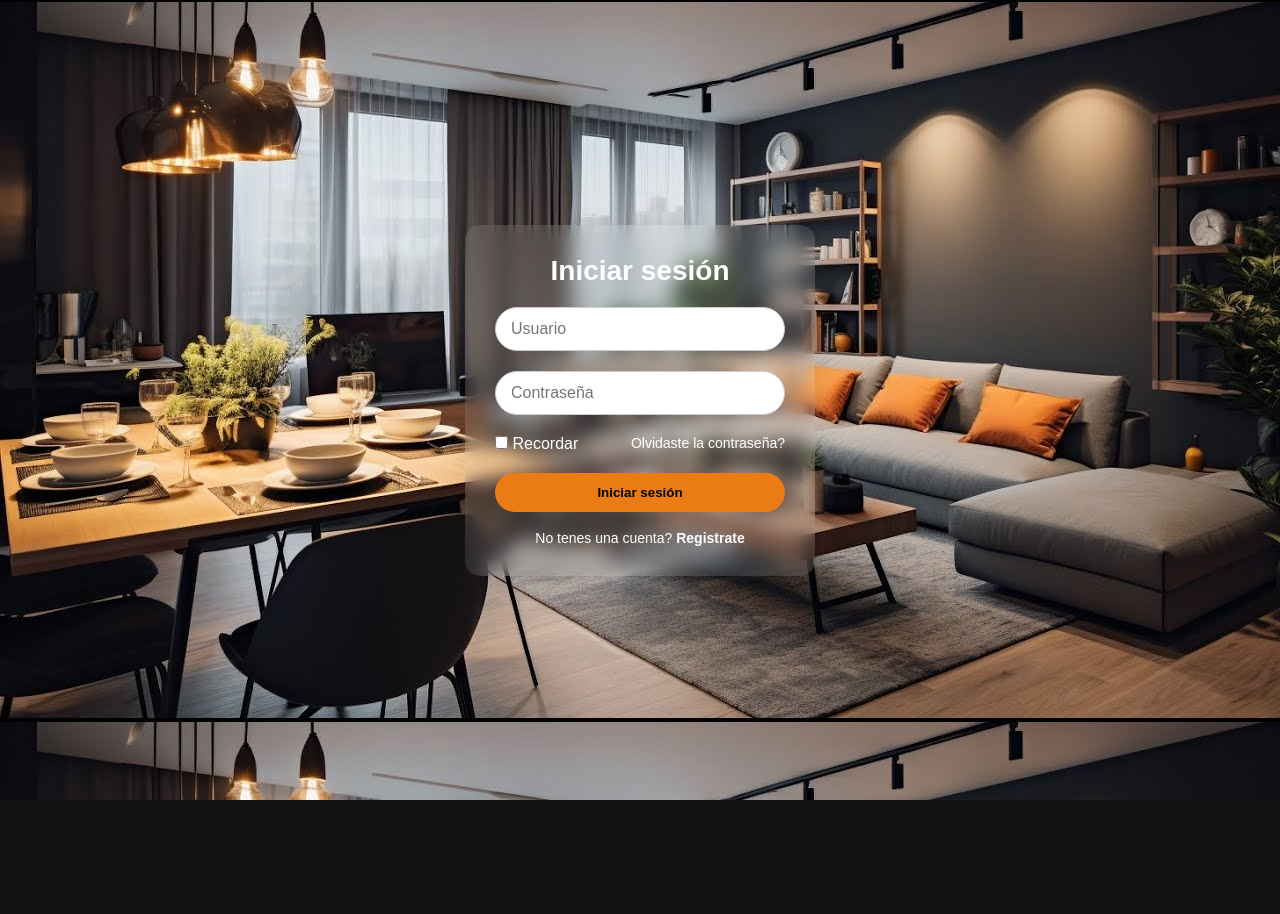
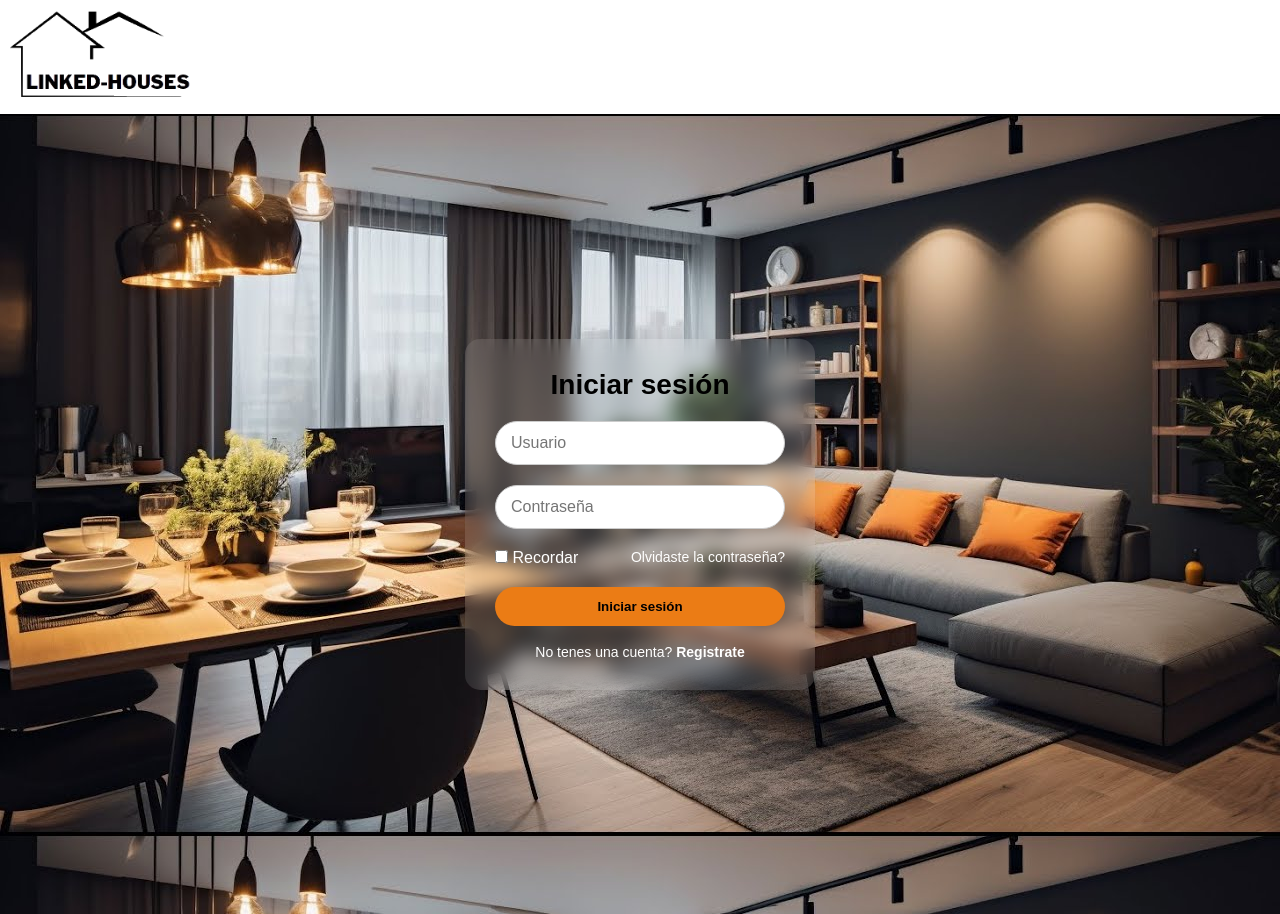
Before and after one commit to espadasmaster/Linked-Houses, a PHP site: page / in a window 1280 px wide. Before the commit the page ends 800 px from the top, so only its background shows below. Run offline with PHP 8.4, Linux system fonts and the light colour scheme.

Commit message:
cambios de estilos

```diff
--- a/Index.html
+++ b/Index.html
@@ -9,6 +9,11 @@
     <link rel="stylesheet" href="estilo/estilo_1.css">
 </head>
 <body>
+    <div class="navbar">
+
+        <a href="menu.html"><img src="logo_boceto.PNG" alt="Logo"></a>
+
+          </div>
     <section class="background">
         <div class="contenedor">
             <div class="formulario">
--- a/estilo/estilo_1.css
+++ b/estilo/estilo_1.css
@@ -8,6 +8,23 @@ body {
     font-family: 'Arial', sans-serif;
 
 }
+
+.navbar {
+    background-color: #ffffff;
+    padding: 10px;
+    display: flex;
+    justify-content: space-between;
+    align-items: center;
+  }
+
+  .navbar img {
+    height: 90px;
+    transition: 0.5s;
+  }
+
+  .navbar img:hover{
+    transform: scale(1.05);
+  }
 
 .background {
     background-image: url('fondo1.jpg');
@@ -28,7 +45,7 @@ body {
 }
 
 .formulario h2 {
-    color: white;
+    color: rgb(0, 0, 0);
     margin-bottom: 20px;
     font-size: 28px;
 }
@@ -69,11 +86,11 @@ body {
     color: #000;
     font-weight: bold;
     cursor: pointer;
+    transition: 0.5s;
 }
 
 .boton:hover {
-    transform: scale(1.1);
-    transition: 1s;
+    transform: scale(1.05)
 }
 
 .crear-cuenta {
--- a/registrarse.html
+++ b/registrarse.html
@@ -9,6 +9,11 @@
     <link rel="stylesheet" href="estilo/estilo_1.css">
 </head>
 <body>
+    <div class="navbar">
+
+        <a href="menu.html"><img src="logo_boceto.PNG" alt="Logo"></a>
+
+          </div>
     <section class="background">
         <div class="contenedor">
             <div class="formulario">
--- a/venta.html
+++ b/venta.html
@@ -9,8 +9,7 @@
 <body>
     <div class="navbar">
 
-        <img src="logo_boceto.PNG" alt="Logo">
-
+    <a href="menu.html"><img src="logo_boceto.PNG" alt="Logo"></a>
 
         <div class="buttons">
           <button onclick="location.href='Index.html'">Iniciar Sesión</button>
```
Also changed, not shown: estilo/menu.css (+9 -3 lines), estilo/ventas.css (+8 -2 lines).
